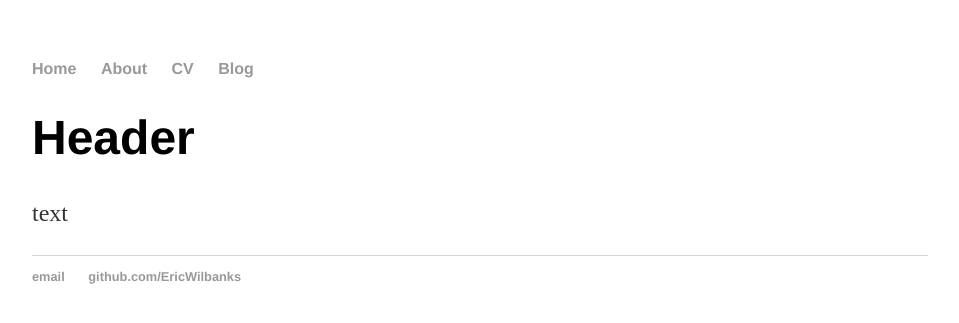
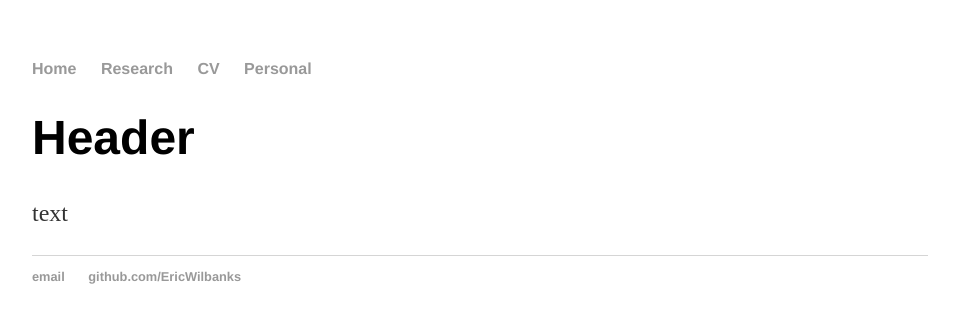
Before and after one commit to EricWilbanks/EricWilbanks.github.io, a Jekyll site: the page built from index.html, in a window 1280 px wide. Shown: the top 323 px of the page, without its empty margins (160-1119 px from the left). Built offline with Jekyll 4.4.1, drawn with Linux system fonts in a browser that asks for light colours.

Commit message:
Update default.html

```diff
--- a/_layouts/default.html
+++ b/_layouts/default.html
@@ -9,9 +9,9 @@
 			<nav>
 	    		<ul>
 	        		<li><a href="/">Home</a></li>
-		        	<li><a href="/about">About</a></li>
+		        	<li><a href="/research">Research</a></li>
 	        		<li><a href="/cv">CV</a></li>
-	        		<li><a href="/blog">Blog</a></li>
+	        		<li><a href="/personal">Personal</a></li>
 	    		</ul>
 			</nav>
 			<div class="container">
```
